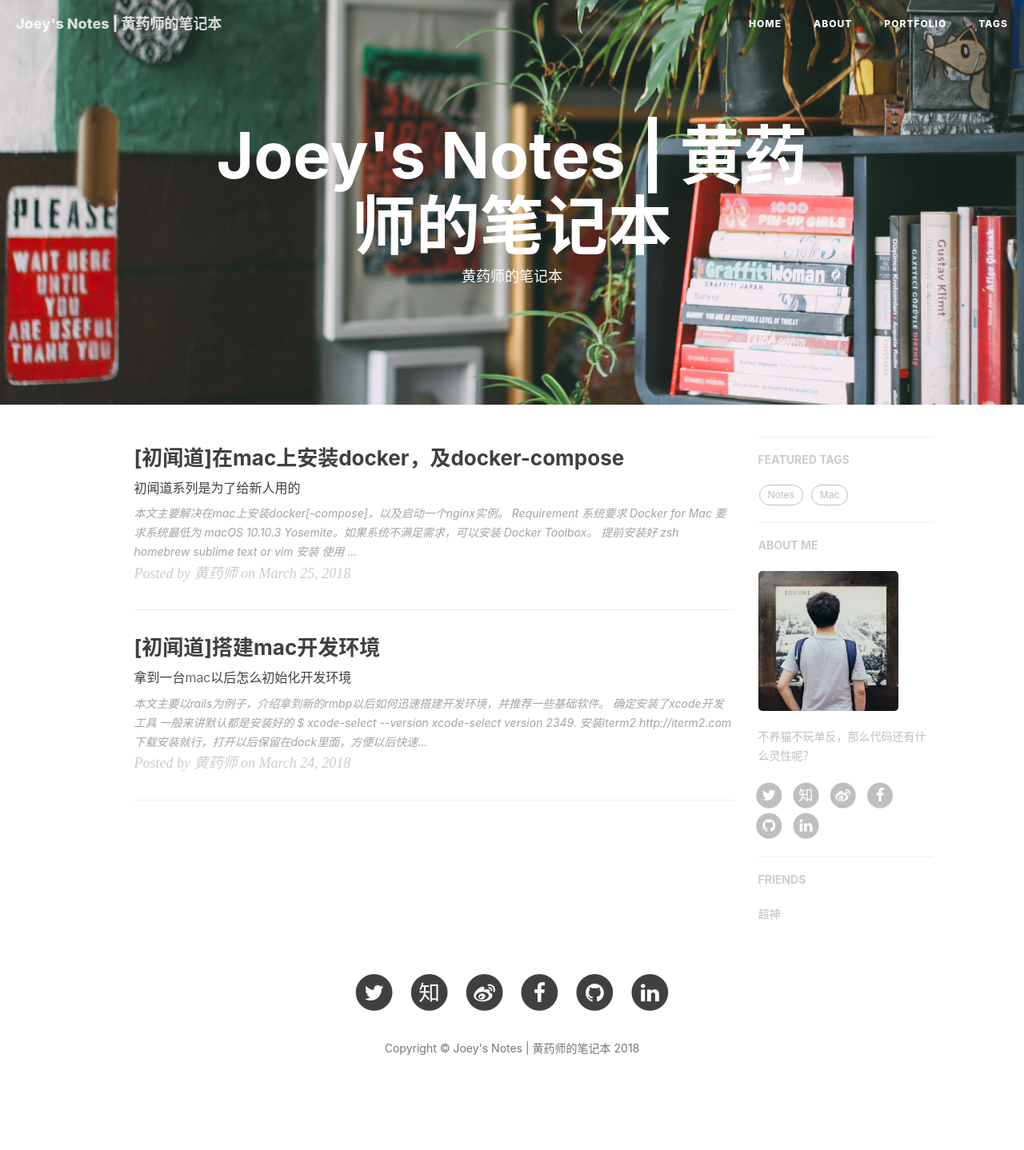
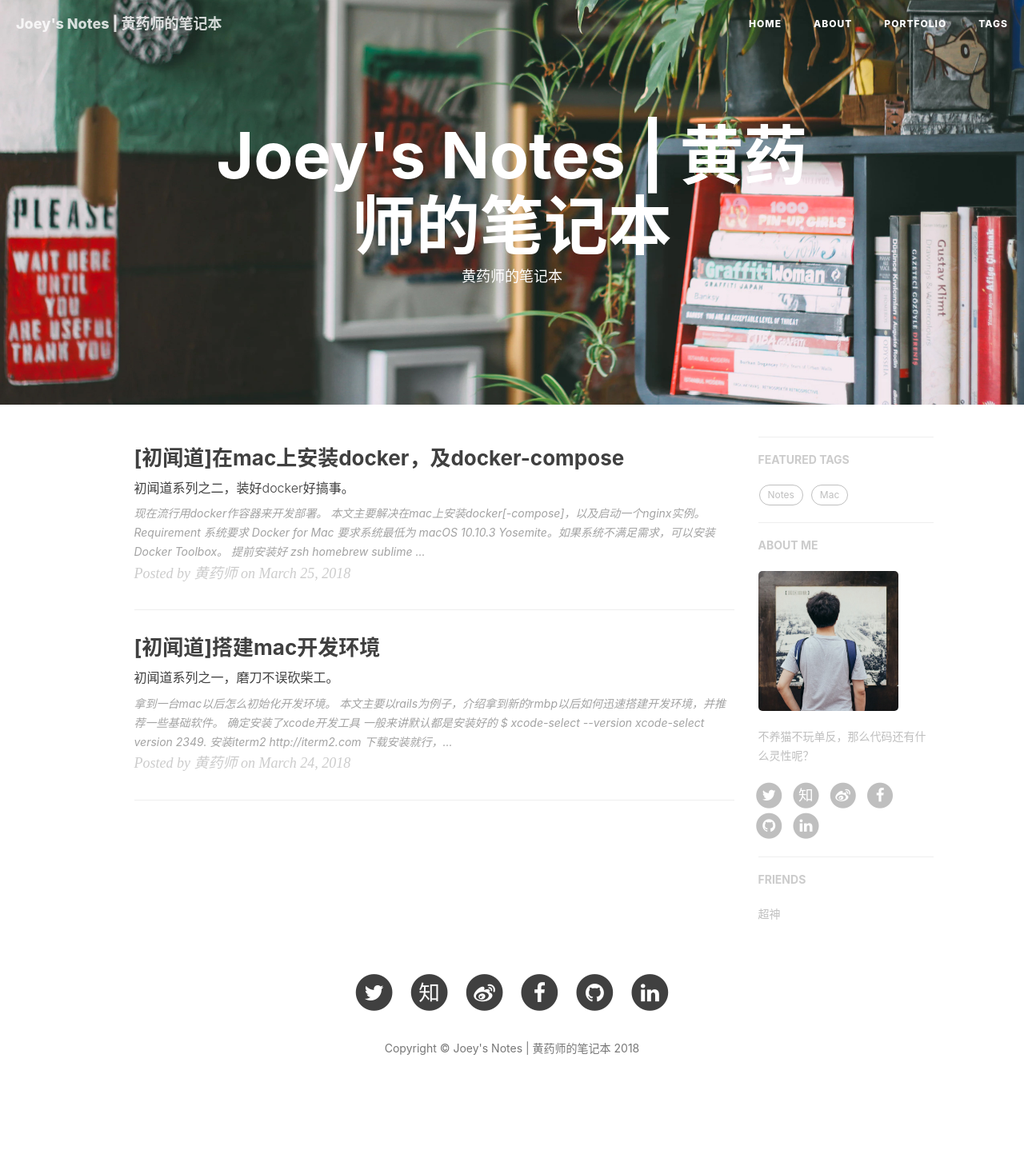
Before and after one commit to oiahoon/oiahoon.github.io, a Jekyll site: the page built from index.html, in a window 1280 px wide. Shown: the whole page at 80% size. Built offline with Jekyll 4.4.1, drawn with Linux system fonts in a browser that asks for light colours; nearby versions of some CDN libraries; the list of posts is cut into pages by our own code; comment, search, counter and statistics services are not loaded; grey boxes are pictures that could not be loaded.

Commit message:
modify some desc

```diff
--- a/_posts/2018-03-24-initial-mac-develop-enviroment.md
+++ b/_posts/2018-03-24-initial-mac-develop-enviroment.md
@@ -1,7 +1,7 @@
 ---
 layout:     post
 title:      "[初闻道]搭建mac开发环境"
-subtitle:   "拿到一台mac以后怎么初始化开发环境"
+subtitle:   "初闻道系列之一，磨刀不误砍柴工。"
 author:     "黄药师"
 date: 2018-03-24
 tags:
@@ -16,7 +16,7 @@ tags:
     - postman
     - Alfred
 ---
-
+拿到一台mac以后怎么初始化开发环境。
 本文主要以rails为例子，介绍拿到新的rmbp以后如何迅速搭建开发环境，并推荐一些基础软件。
 
 ---
--- a/_posts/2018-03-25-install-docker-on-mac.md
+++ b/_posts/2018-03-25-install-docker-on-mac.md
@@ -1,7 +1,7 @@
 ---
 layout:     post
 title:      "[初闻道]在mac上安装docker，及docker-compose"
-subtitle:   "初闻道系列是为了给新人用的"
+subtitle:   "初闻道系列之二，装好docker好搞事。"
 date:       2018-03-25 00:31:30
 author:     "黄药师"
 tags:
@@ -11,7 +11,7 @@ tags:
     - rails
     - Notes
 ---
-
+现在流行用docker作容器来开发部署。
 本文主要解决在mac上安装docker[-compose]，以及启动一个nginx实例。
 
 ---
```
